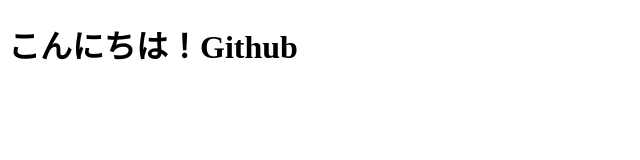
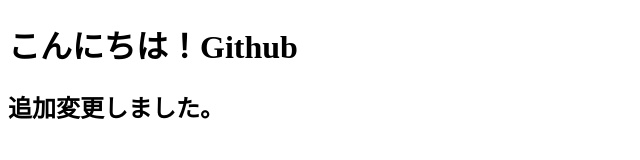
Before and after one commit to corazoncg/open, a plain HTML site: page index.html in a window 1280 px wide. Shown: the whole page, without its empty margins (0-640 px from the left). Drawn offline with Linux system fonts and the light colour scheme.

Commit message:
Update index.html

```diff
--- a/index.html
+++ b/index.html
@@ -7,6 +7,6 @@
 </head>
 <body>
 <h1> こんにちは！Github　</h1>
-
+<h2> 追加変更しました。　</h2>
 </body>
 </html>
```
